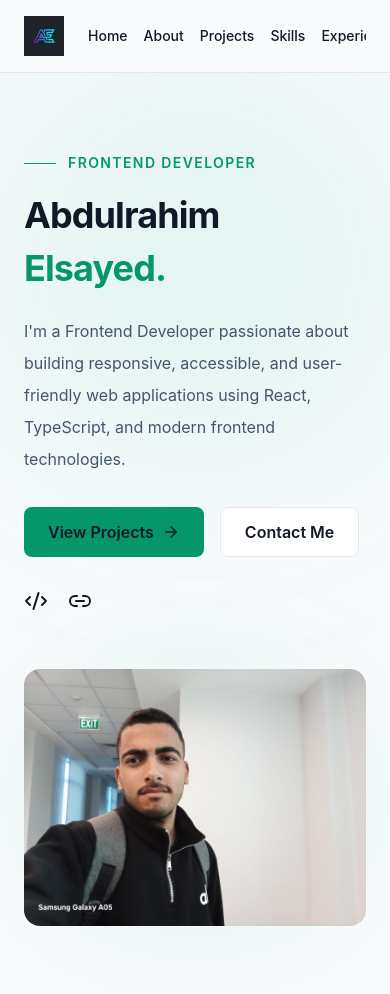
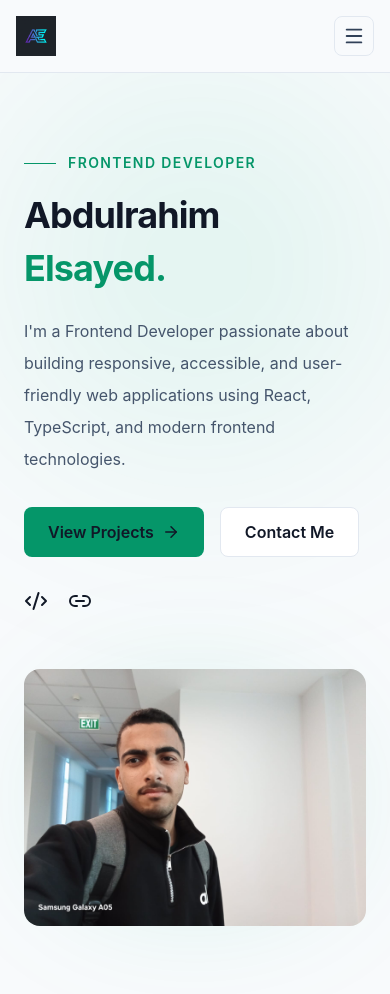
Before and after one commit to Abdo1454/portfolio-website-v2, a React (Vite) app: page / in a window 390 px wide. Shown: the top 994 px of the page. Built offline with nearby package versions, Linux system fonts and the light colour scheme.

Commit message:
feat(navbar): make navbar responsive

```diff
--- a/src/components/layout/Navbar.tsx
+++ b/src/components/layout/Navbar.tsx
@@ -1,5 +1,6 @@
-
+import { useState } from "react";
 import { Link } from "react-router-dom";
+import { Menu, X } from "lucide-react";
 
 const navLinks: { label: string; href: string }[] = [
   { label: "Home", href: "#home" },
@@ -11,14 +12,19 @@ const navLinks: { label: string; href: string }[] = [
 ];
 
 export default function Navbar() {
+  const [isMenuOpen, setIsMenuOpen] = useState(false);
+
+  const closeMenu = () => setIsMenuOpen(false);
+
   return (
     <header className="sticky top-0 z-50 border-b border-[#E2E8F0] bg-[#F8FAFC]/95 backdrop-blur-md">
-      <div className="mx-auto flex max-w-7xl items-center justify-between gap-6 px-6 py-4 lg:px-8">
+      <div className="mx-auto flex max-w-7xl items-center justify-between px-4 py-4 sm:px-6 lg:px-8">
         {/* Logo */}
         <Link
           to="/"
           aria-label="Go to homepage"
-          className="shrink-0"
+          onClick={closeMenu}
+          className="relative z-10 shrink-0"
         >
           <img
             src="/img/icon-brand.png"
@@ -27,22 +33,59 @@ export default function Navbar() {
           />
         </Link>
 
-        {/* Navigation */}
+        {/* Desktop Navigation */}
         <nav
           aria-label="Main navigation"
-          className="flex items-center gap-4 overflow-x-auto sm:gap-6 lg:gap-8"
+          className="hidden items-center gap-5 md:flex lg:gap-7"
         >
           {navLinks.map((link) => (
             <a
               key={link.href}
               href={link.href}
-              className="shrink-0 text-sm font-medium text-slate-600 transition-colors hover:text-[#059669]"
+              className="whitespace-nowrap text-sm font-medium text-slate-600 transition-colors duration-200 hover:text-[#059669]"
             >
               {link.label}
             </a>
           ))}
         </nav>
+
+        {/* Mobile Menu Button */}
+        <button
+          type="button"
+          onClick={() => setIsMenuOpen((open) => !open)}
+          aria-label={isMenuOpen ? "Close navigation menu" : "Open navigation menu"}
+          aria-expanded={isMenuOpen}
+          aria-controls="mobile-navigation"
+          className="relative z-10 inline-flex h-10 w-10 items-center justify-center rounded-lg border border-[#E2E8F0] text-slate-700 transition-colors hover:bg-emerald-50 hover:text-[#059669] md:hidden"
+        >
+          {isMenuOpen ? <X size={22} /> : <Menu size={22} />}
+        </button>
       </div>
+
+      {/* Mobile Navigation */}
+      <nav
+        id="mobile-navigation"
+        aria-label="Mobile navigation"
+        className={`absolute left-0 right-0 top-full border-b border-[#E2E8F0] bg-[#F8FAFC] shadow-lg shadow-slate-900/5 transition-all duration-200 md:hidden ${
+          isMenuOpen
+            ? "visible translate-y-0 opacity-100"
+            : "invisible -translate-y-2 opacity-0 pointer-events-none"
+        }`}
+      >
+        <div className="mx-auto flex max-w-7xl flex-col px-4 py-3 sm:px-6">
+          {navLinks.map((link) => (
+            <a
+              key={link.href}
+              href={link.href}
+              onClick={closeMenu}
+              tabIndex={isMenuOpen ? 0 : -1}
+              className="rounded-lg px-4 py-3 text-sm font-medium text-slate-600 transition-colors hover:bg-emerald-50 hover:text-[#059669]"
+            >
+              {link.label}
+            </a>
+          ))}
+        </div>
+      </nav>
     </header>
   );
 }
```
